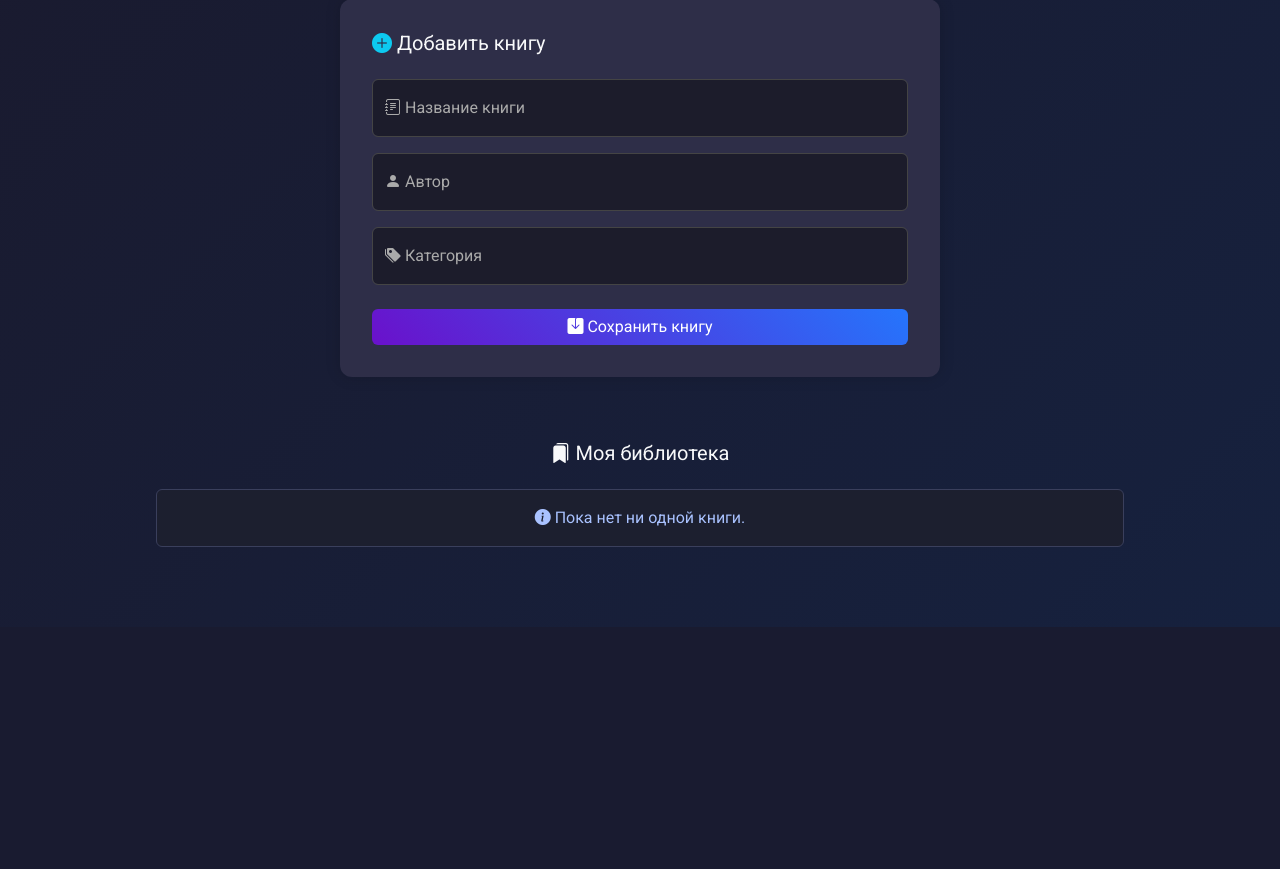
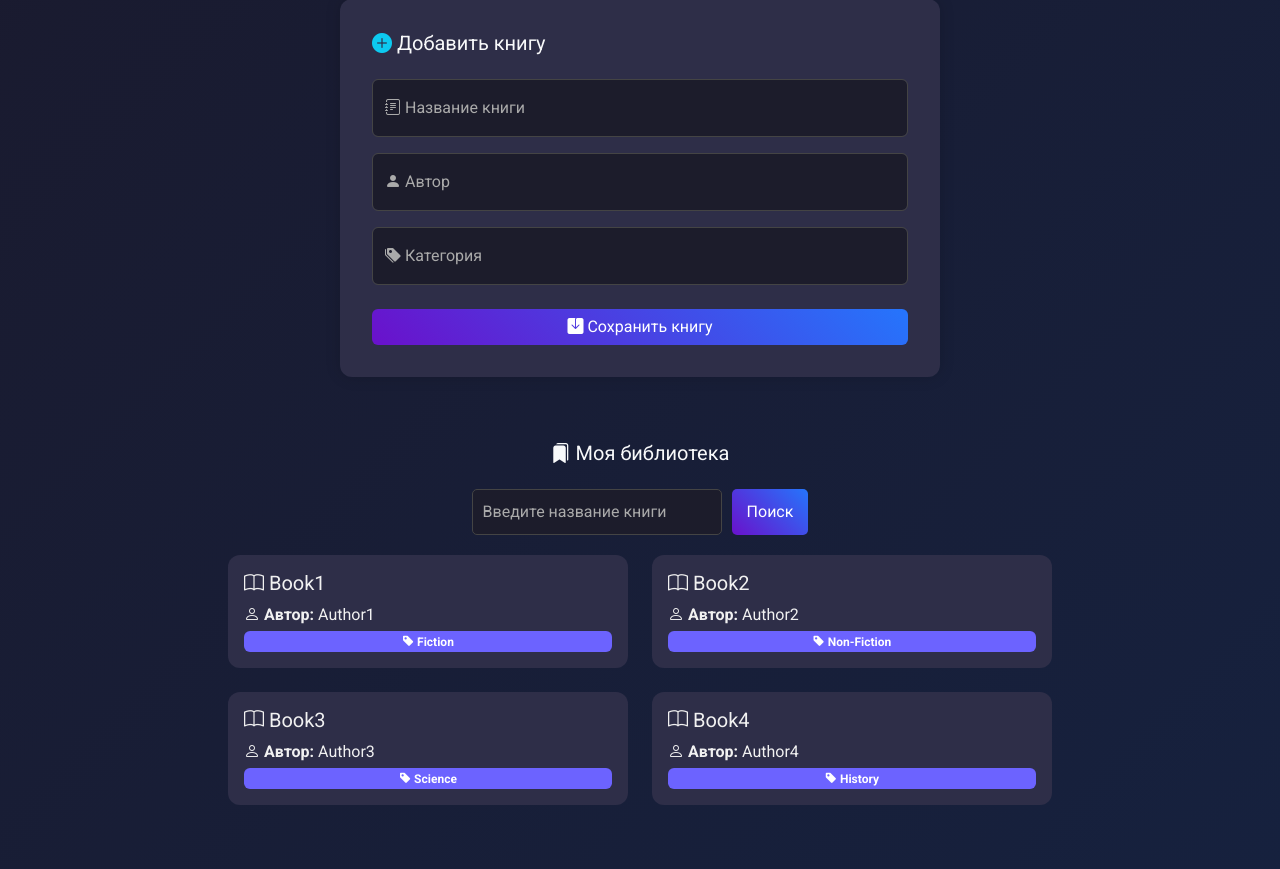
Before and after one commit to V3RaQQ/Library2, a Flask app: page / in a window 1280 px wide. Shown: the part 233-1102 px from the top of the page. Before the commit the page ends 860 px from the top, so only its background shows below. Run offline with Flask 3, Linux system fonts and the light colour scheme.

Commit message:
added search

```diff
--- a/main.py
+++ b/main.py
@@ -5,14 +5,21 @@ from book import Book
 
 app = Flask(__name__)
 
-books = []
+books = [Book("Book1", "Author1", "Fiction"),
+         Book("Book2", "Author2", "Non-Fiction"),
+         Book("Book3", "Author3", "Science"),
+         Book("Book4", "Author4", "History")]
 
 @app.route('/')
 def home():
+    if request.args.get('search_name'):
+        name = request.args.get('search_name')
+        return render_template('index.html', books=[book for book in books if book.name == name])
     return render_template('index.html', books=books)
 
-
-
+@app.route('/add_book')
+def add_book():
+    pass
 
 
 if __name__ == "__main__":
--- a/templates/index.html
+++ b/templates/index.html
@@ -113,6 +113,46 @@
       from { opacity: 0; transform: translateY(-30px); }
       to { opacity: 1; transform: translateY(0); }
     }
+    /* Styling for search input and button */
+    .search-container {
+    display: flex;
+    justify-content: center;
+    gap: 10px;
+    margin-bottom: 20px;
+    }
+
+    .search-input {
+    width: 250px;
+    padding: 10px;
+    border-radius: 5px;
+    border: 1px solid #444;
+    background-color: #1c1c2b;
+    color: #fff;
+    }
+
+    .search-input::placeholder {
+    color: #aaa;
+    }
+
+    .search-input:focus {
+    border-color: #6a11cb;
+    box-shadow: 0 0 5px rgba(106, 17, 203, 0.5);
+    outline: none;
+    }
+
+    .search-button {
+    padding: 10px 15px;
+    border-radius: 5px;
+    border: none;
+    background: linear-gradient(45deg, #6a11cb, #2575fc);
+    color: #fff;
+    cursor: pointer;
+    transition: background 0.3s ease;
+    }
+
+    .search-button:hover {
+    background: linear-gradient(45deg, #2575fc, #6a11cb);
+    }
   </style>
 </head>
 <body>
@@ -148,6 +188,10 @@
     <!-- Список книг -->
     <div class="library-section">
         <h5 class="mb-4 text-center"><i class="bi bi-bookmarks-fill"></i> Моя библиотека</h5>
+        <form action="/" class="search-container">
+        <input type="text" name="search_name" class="search-input" placeholder="Введите название книги"/>
+        <button type="submit" class="search-button">Поиск</button>
+        </form>
         {% if books %}
         <div class="d-flex flex-wrap justify-content-center gap-4">
             {% for book in books %}
```
